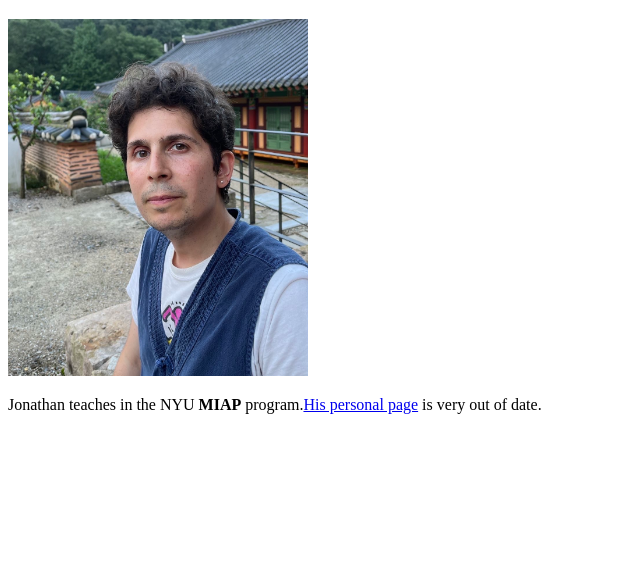
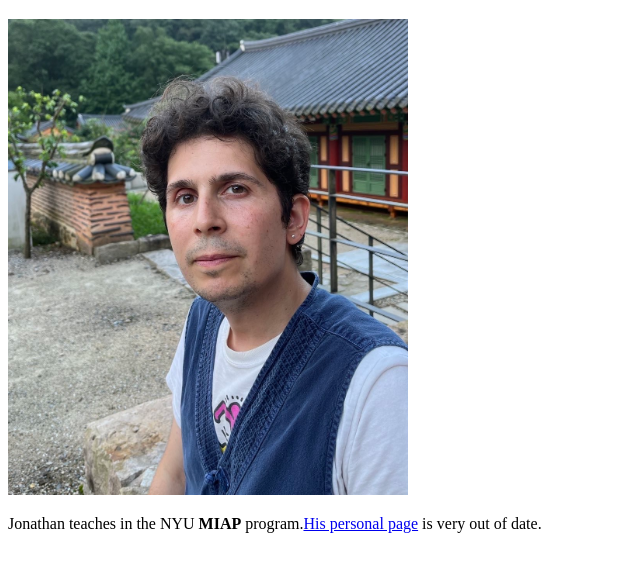
Before and after one commit to jmf-nyu/personal_page2, a plain HTML site: page index.html in a window 1280 px wide. Shown: the part 61-632 px from the top of the page, without its empty margins (0-640 px from the left). Drawn offline with Linux system fonts and the light colour scheme.

Commit message:
Made image bigger, made title all caps

```diff
--- a/index.html
+++ b/index.html
@@ -1,11 +1,11 @@
 <!doctype html>
 <html>
   <head>
-    <title>Jonathan's Personal Page</title>
+    <title>JONATHAN'S PERSONAL PAGE</title>
   </head>
   <body>
     <h1>Bio</h1>
-    <img src="IMG_6642.JPG" alt="Picture of Jonathan" style="width:300px">
+    <img src="IMG_6642.JPG" alt="Picture of Jonathan" style="width:400px">
     <p>Jonathan teaches in the NYU <strong>MIAP</strong> program.<a href="https://www.farbowitz.com">His personal page</a> is very out of date.</p>
   </body>
 </html>
```
